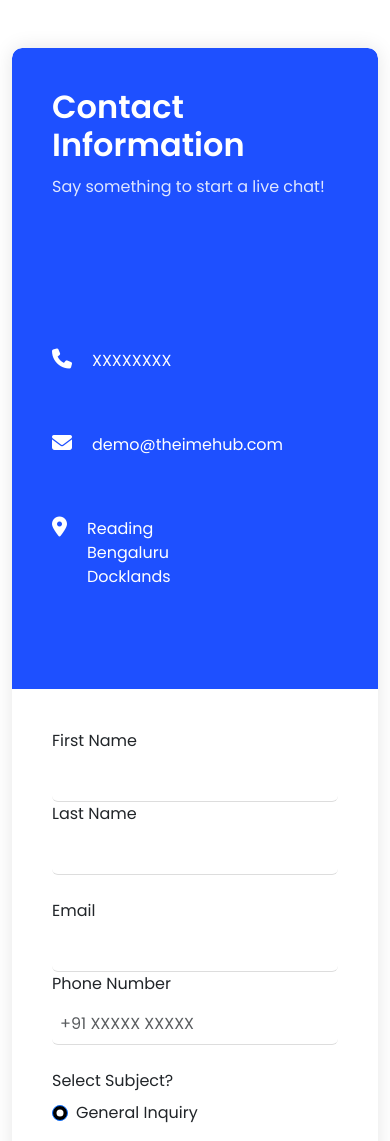
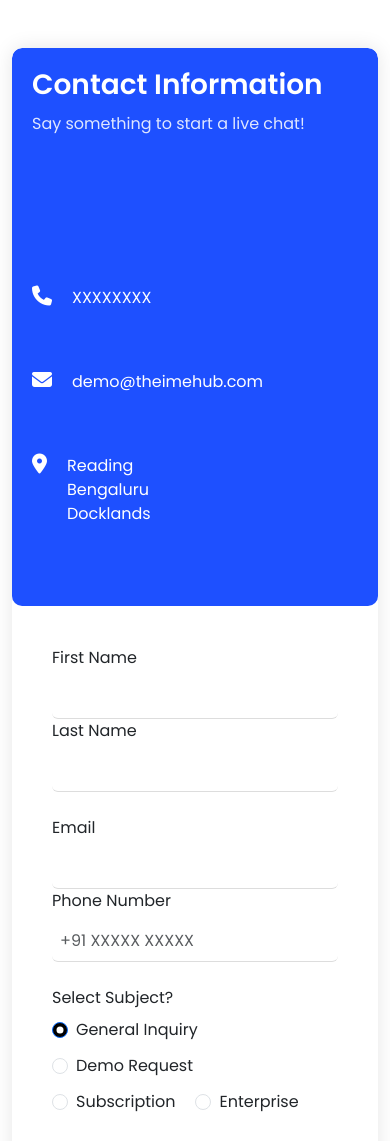
Before and after one commit to a-cquiesc-e/contact-form, a plain HTML site: page index.html in a window 390 px wide. Shown: the top 1141 px of the page. Drawn offline with nearby package versions, Linux system fonts and the light colour scheme; a script that the page names is missing.

Commit message:
Update contact-email.css

```diff
--- a/contact-email.css
+++ b/contact-email.css
@@ -15,6 +15,7 @@
     color: white;
     padding: 40px;
     height: 100%;
+    border-radius: 10px 0 0 10px;
 }
 
 
@@ -48,6 +49,10 @@
 
 .contact-details li i {
     font-size: 20px;
+}
+.contact-details li span {
+    word-break: break-word; /* Ensures email doesn't overflow */
+    flex: 1; /* Allows text to take available space */
 }
 
 .contact-form {
@@ -94,11 +99,14 @@
 }
 
 /* Responsive adjustments */
-@media (max-width: 768px) {
+@media (max-width: 991px) {
     .contact-info {
-        border-radius: 10px 10px 0 0;
+        padding: 20px; /* Reduced padding */
+        border-radius: 10px; /* Adjusts to a fully rounded look */
     }
-
+    .contact-info h2 {
+        font-size: 28px;
+    }
     .radio-group {
         gap: 10px !important;
     }
```
